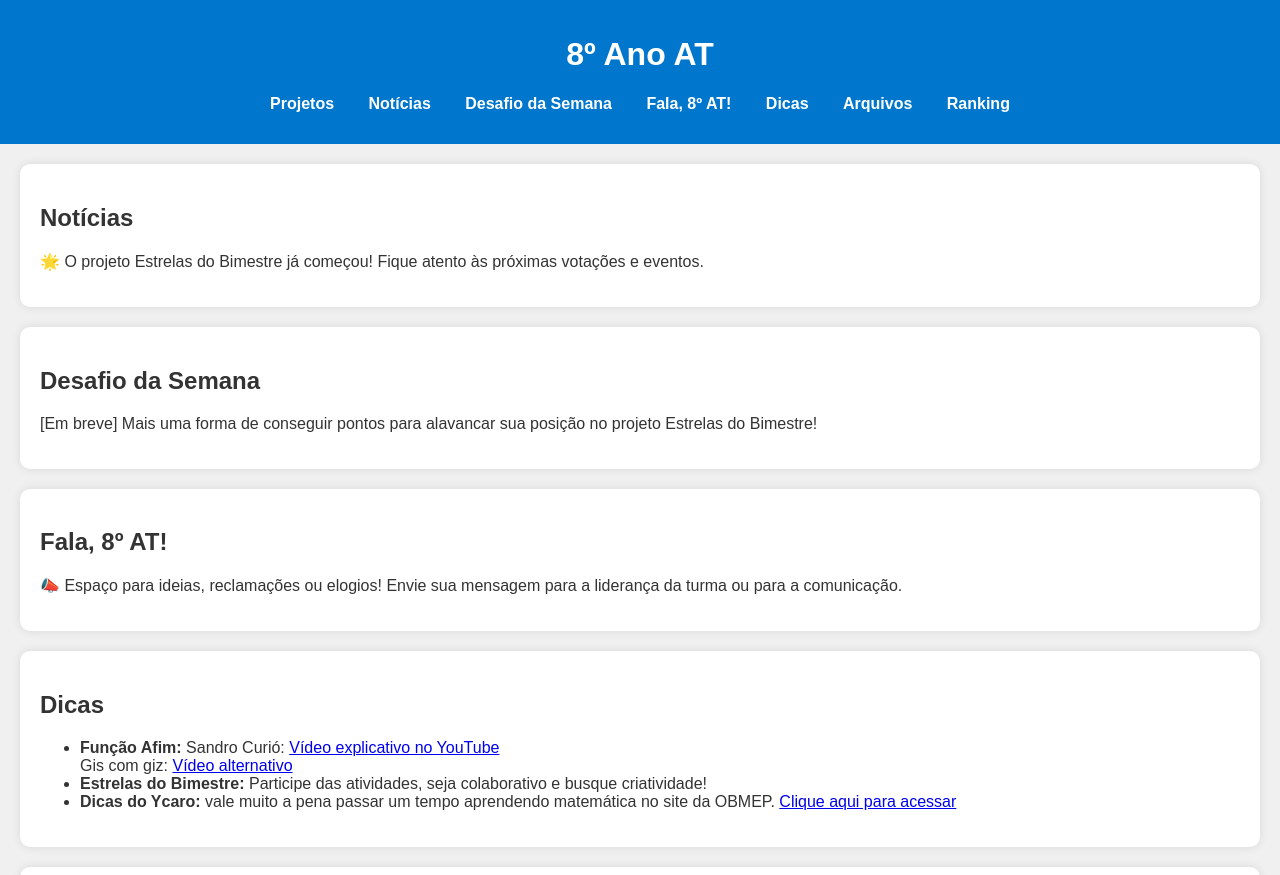
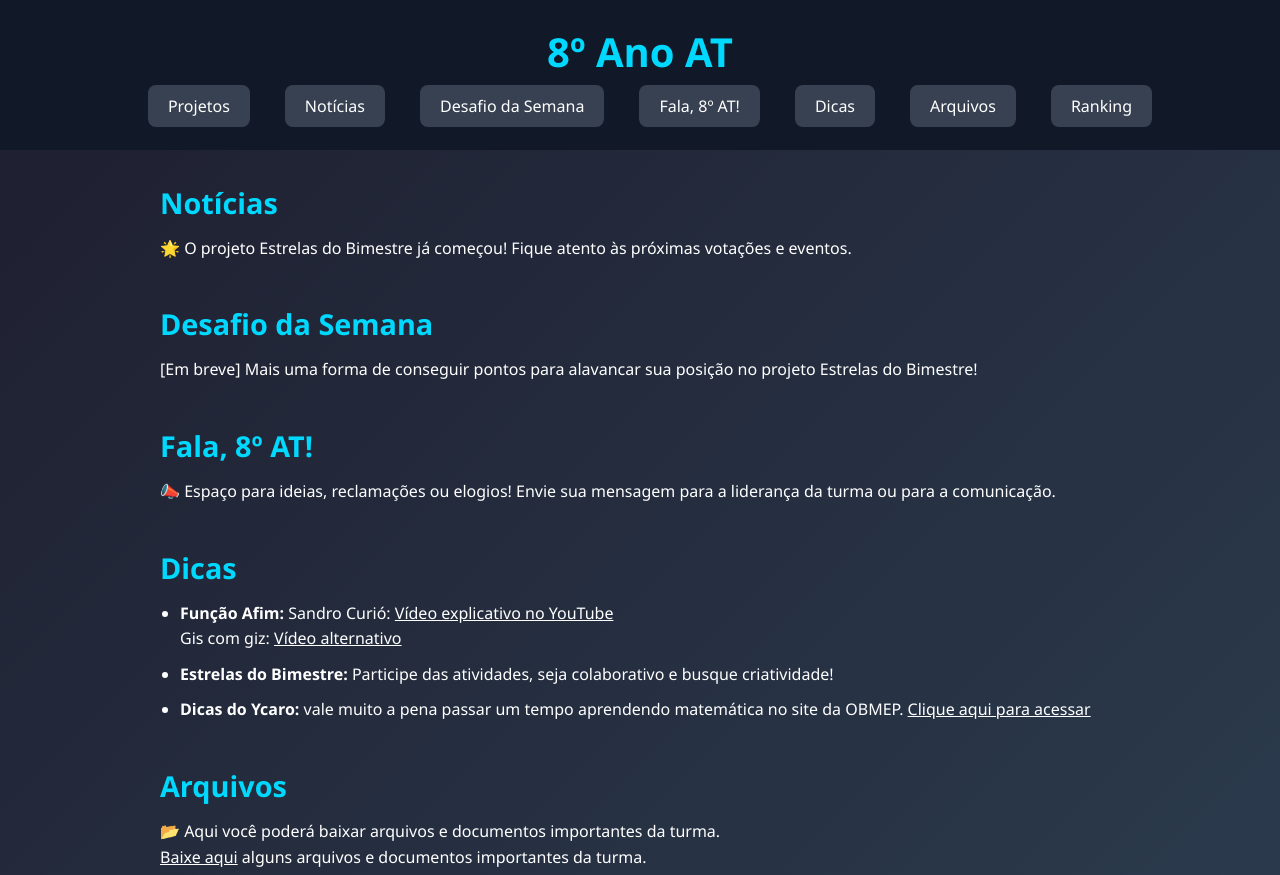
Before and after one commit to YcaroMiguel/8anoat, a plain HTML site: page index.html in a window 1280 px wide. Shown: the top 875 px of the page. Drawn offline with Linux system fonts and the light colour scheme.

Commit message:
Update style.css

```diff
--- a/style.css
+++ b/style.css
@@ -1,59 +1,83 @@
-body {
-    font-family: Arial, sans-serif;
+* {
     margin: 0;
     padding: 0;
-    background: #f0f0f0;
-    color: #333;
+    box-sizing: border-box;
+  }
+
+  body {
+    font-family: 'Segoe UI', sans-serif;
+    background: linear-gradient(135deg, #1e1e2f, #2c3e50);
+    color: #ffffff;
+    line-height: 1.6;
   }
 
   header {
-    background: #0077cc;
-    color: white;
-    padding: 15px;
+    background: #111827;
+    padding: 20px 0;
     text-align: center;
+  }
+
+  header h1 {
+    font-size: 2.5em;
+    margin-bottom: 10px;
+    color: #00d9ff;
   }
 
   nav ul {
     list-style: none;
-    padding: 0;
+    display: flex;
+    justify-content: center;
+    flex-wrap: wrap;
+    gap: 15px;
   }
 
-nav ul li {
-    display: inline;
-    margin: 0 15px;
+  nav a {
+    text-decoration: none;
+    color: #ffffff;
+    background: #374151;
+    padding: 10px 20px;
+    border-radius: 8px;
+    transition: background 0.3s;
   }
 
-nav ul li a {
-    color: white;
-    text-decoration: none;
-    font-weight: bold;
+  nav a:hover {
+    background: #2563eb;
+  }
+
+  main {
+    padding: 30px 20px;
+    max-width: 1000px;
+    margin: auto;
   }
 
   section {
-    padding: 20px;
-    margin: 20px;
-    background: white;
-    border-radius: 10px;
-    box-shadow: 0 0 10px rgba(0, 0, 0, 0.1);
+    margin-bottom: 40px;
+  }
+
+  h2 {
+    font-size: 1.8em;
+    color: #00d9ff;
+    margin-bottom: 10px;
+  }
+
+  ul li {
+    margin-left: 20px;
+    margin-bottom: 10px;
   }
 
   footer {
-    background: #0077cc;
-    color: white;
     text-align: center;
-    padding: 10px;
-    margin-top: 20px;
+    padding: 20px;
+    background: #111827;
+    font-size: 0.9em;
+    color: #bbb;
+    margin-top: 40px;
   }
 
-button {
-    background: #0077cc;
-    color: white;
-    border: none;
-    padding: 10px;
-    cursor: pointer;
-    border-radius: 5px;
+  a{
+    color: #ffffff;
   }
 
-button:hover {
-    background: #005fa3;
+  a:hover{
+    color: #bbb
   }
```
Lines whose indentation alone changed are shown as unchanged.
